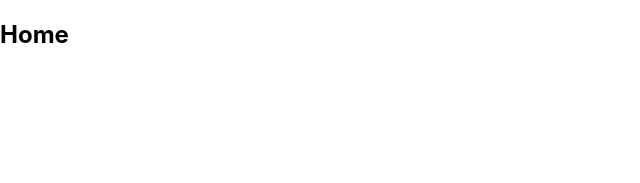
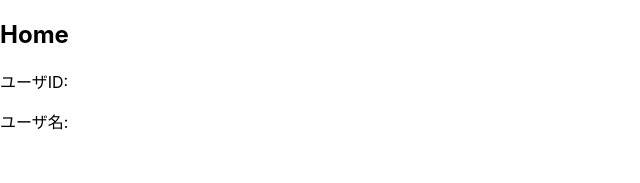
Before and after one commit to KyoheiYamamoto/ec-app, a React (Create React App) app: page / in a window 1280 px wide. Shown: the top 183 px of the page, without its empty margins (0-640 px from the left). Built offline with nearby package versions, Linux system fonts and the light colour scheme.

Commit message:
非同期処理の勉強

```diff
--- a/src/reducks/store/store.js
+++ b/src/reducks/store/store.js
@@ -4,6 +4,7 @@ import{
   applyMiddleware
 } from "redux";
 import { connectRouter, routerMiddleware } from "connected-react-router";
+import thunk from 'redux-thunk';
 
 import { UsersReducer } from "../users/reducers";
 
@@ -14,7 +15,8 @@ export default function createStore(history){
       users:UsersReducer
     }),
     applyMiddleware(
-      routerMiddleware(history)
+      routerMiddleware(history),
+      thunk
     )
   )
 }
--- /dev/null
+++ b/src/reducks/users/operations.js
@@ -0,0 +1,27 @@
+import { signInAction } from './actions';
+import { push } from 'connected-react-router';
+
+export const signIn = () => {
+  return async (dispatch, getState) => {
+    const state = getState();
+    const isSignedIn = state.users.isSignedIn;
+
+    if (!isSignedIn) {
+      const url = 'https://api.github.com/users/KyoheiYamamoto'
+
+      const responce = await fetch(url)
+        .then((res) => res.json())
+        .catch(() => null)
+
+      const username = responce.login
+      dispatch(
+        signInAction({
+          isSignedIn: true,
+          uid: '00001',
+          username: username
+        })
+      );
+      dispatch(push('/'))
+    }
+  }
+}
--- a/src/reducks/users/selectors.js
+++ b/src/reducks/users/selectors.js
@@ -6,3 +6,7 @@ export const getUserId = createSelector(
   [usersSelector],
   state =>state.uid
 )
+export const getUsername = createSelector(
+  [usersSelector],
+  state => state.username
+)
--- a/src/templates/Home.jsx
+++ b/src/templates/Home.jsx
@@ -1,16 +1,19 @@
 import React from 'react';
-import { getUserId } from '../reducks/users/selectors';
+import { getUserId, getUsername } from '../reducks/users/selectors';
 import { useSelector } from "react-redux";
 
 const Home = () => {
-  const selector = useSelector((state) => state);
-  const uid = getUserId(selector);
+  const selector = useSelector(state => state)
+  const uid = getUserId(selector)
+  const username = getUsername(selector)
+
   return (
     <div>
       <h2>Home</h2>
-      <p>{uid}</p>
+      <p>ユーザID:{uid}</p>
+      <p>ユーザ名:{username}</p>
     </div>
   );
-};
+}
 
 export default Home;
--- a/src/templates/Login.jsx
+++ b/src/templates/Login.jsx
@@ -1,7 +1,7 @@
 import React from 'react';
 import { useDispatch } from 'react-redux';
-import { push } from 'connected-react-router';
-import { signInAction } from "../reducks/users/actions";
+import { signIn } from '../reducks/users/operations';
+
 
 const Login = () => {
   const dispatch = useDispatch();
@@ -10,11 +10,7 @@ const Login = () => {
     <div>
       <h2>ログイン</h2>
       <button
-        onClick={() => {
-          dispatch(signInAction({ uid: '0001', username: 'torahack' }));
-          dispatch(push('/'));
-        }}
-      >
+        onClick={() => dispatch(signIn())}>
         ログインする
       </button>
     </div>
```
